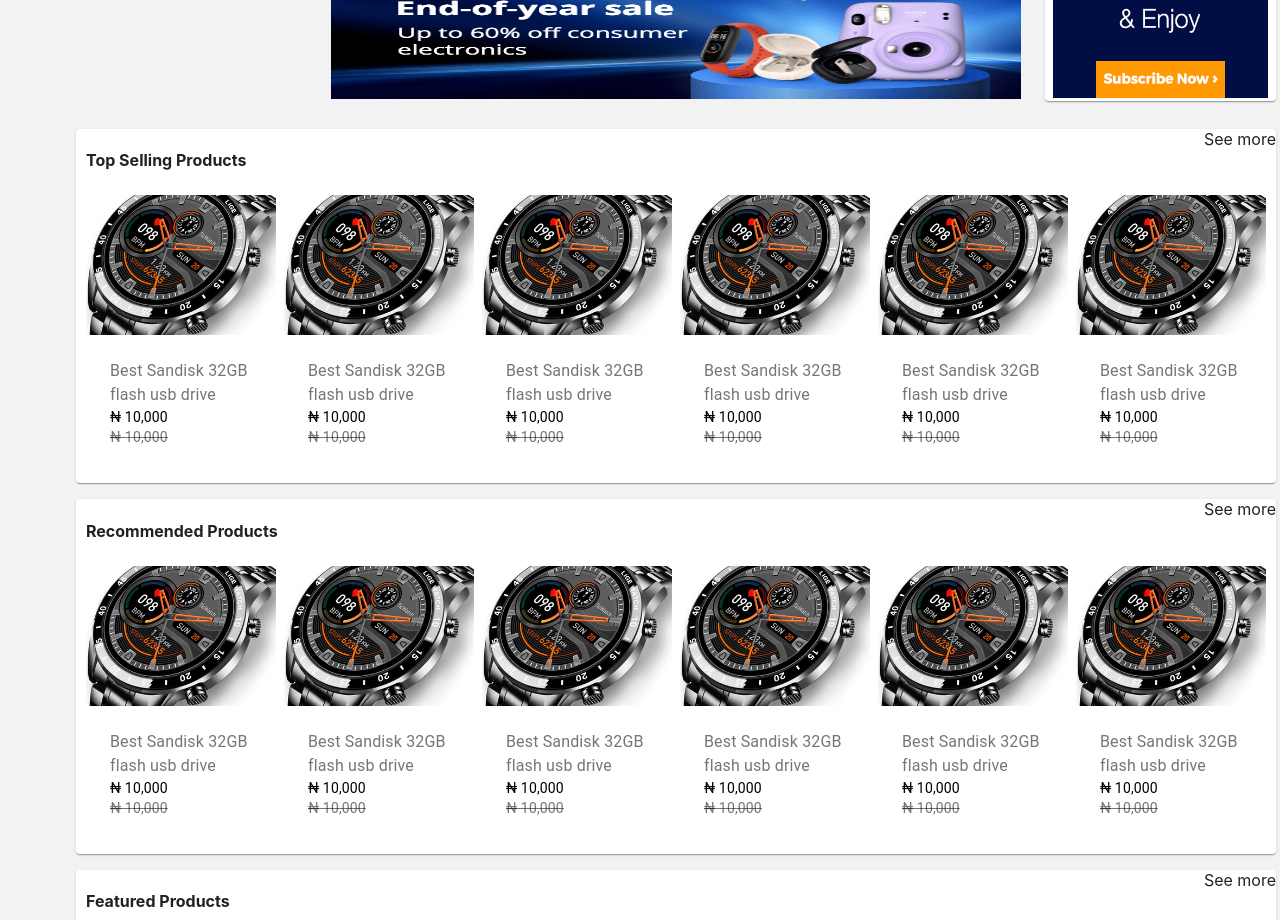
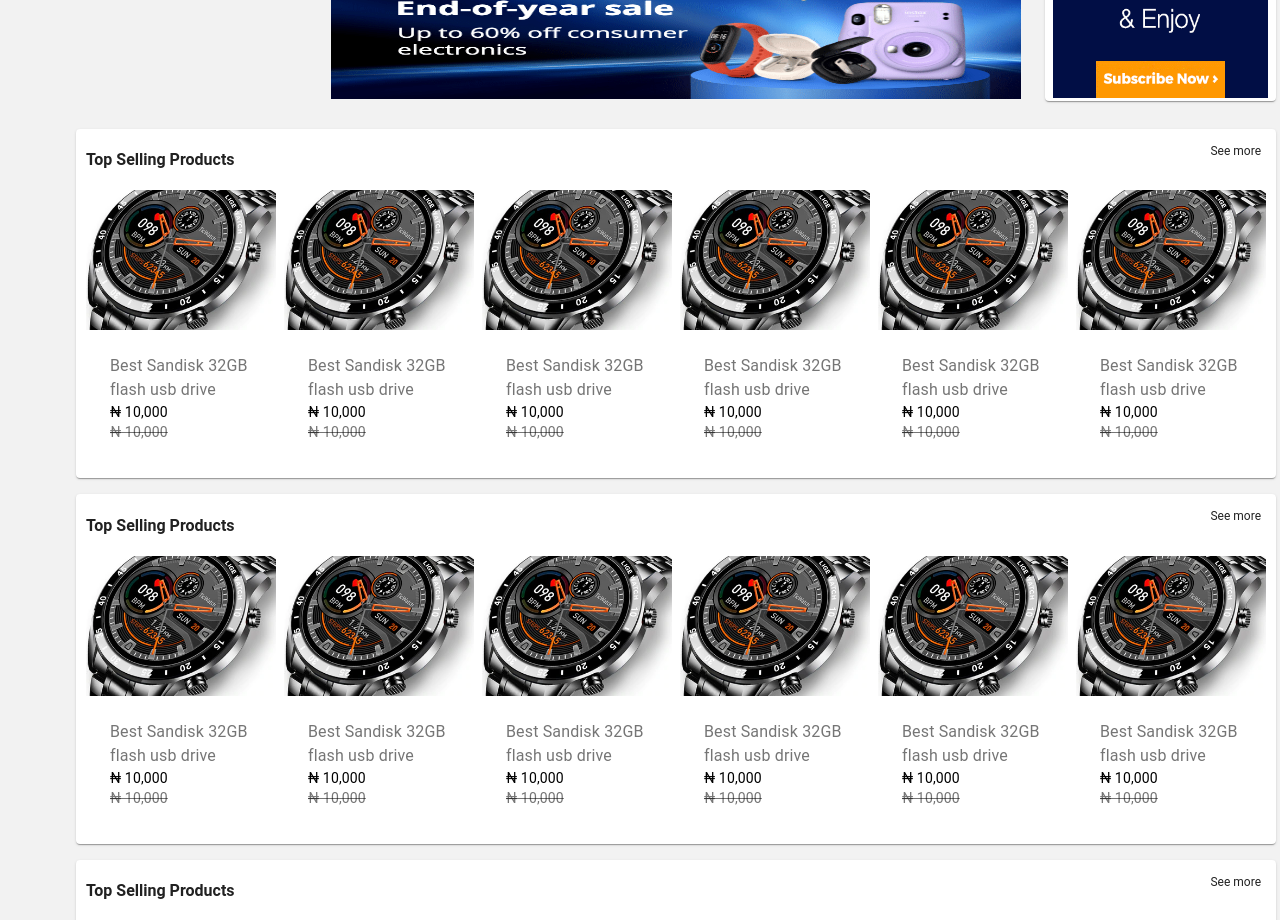
Before and after one commit to AkinWilderman/cristak, a Next.js app: page / in a window 1280 px wide. Shown: the part 520-1440 px from the top of the page. Built offline with nearby package versions, Linux system fonts and the light colour scheme.

Commit message:
Home components

```diff
--- a/components/footer/footer.js
+++ b/components/footer/footer.js
@@ -39,7 +39,7 @@
           <li className="footer-list">
             <Link href="#">
               <a>
-                <Typography variant="body2"  component="p">
+                <Typography variant="caption" component="p">
                   Cristak Careers
                 </Typography>
               </a>
@@ -48,7 +48,7 @@
           <li className="footer-list">
             <Link href="#">
               <a>
-                <Typography variant="body2"  component="p">
+                <Typography variant="caption" component="p">
                   About Us
                 </Typography>
               </a>
@@ -57,7 +57,7 @@
           <li className="footer-list">
             <Link href="#">
               <a>
-                <Typography variant="body2"  component="p">
+                <Typography variant="caption" component="p">
                   Privacy Policy
                 </Typography>
               </a>
@@ -66,7 +66,7 @@
           <li className="footer-list">
             <Link href="#">
               <a>
-                <Typography variant="body2"  component="p">
+                <Typography variant="caption" component="p">
                   Terms and Conditions
                 </Typography>
               </a>
@@ -75,7 +75,7 @@
           <li className="footer-list">
             <Link href="#">
               <a>
-                <Typography variant="body2"  component="p">
+                <Typography variant="caption" component="p">
                   Promotions
                 </Typography>
               </a>
@@ -84,7 +84,7 @@
           <li className="footer-list">
             <Link href="#">
               <a>
-                <Typography variant="body2"  component="p">
+                <Typography variant="caption" component="p">
                   Souvenir Services
                 </Typography>
               </a>
@@ -93,7 +93,7 @@
           <li className="footer-list">
             <Link href="#">
               <a>
-                <Typography variant="body2"  component="p">
+                <Typography variant="caption" component="p">
                   Souvenir printing services
                 </Typography>
               </a>
@@ -102,7 +102,7 @@
           <li className="footer-list">
             <Link href="#">
               <a>
-                <Typography variant="body2"  component="p">
+                <Typography variant="caption" component="p">
                   Digital services
                 </Typography>
               </a>
@@ -114,7 +114,7 @@
           <li className="footer-list">
             <Link href="#">
               <a>
-                <Typography variant="body2"  component="p">
+                <Typography variant="caption" component="p">
                   Help Center
                 </Typography>
               </a>
@@ -123,7 +123,7 @@
           <li className="footer-list">
             <Link href="#">
               <a>
-                <Typography variant="body2"  component="p">
+                <Typography variant="caption" component="p">
                   Return a product
                 </Typography>
               </a>
@@ -132,7 +132,7 @@
           <li className="footer-list">
             <Link href="#">
               <a>
-                <Typography variant="body2"  component="p">
+                <Typography variant="caption" component="p">
                   Report Seller or Shop Owner
                 </Typography>
               </a>
@@ -141,7 +141,7 @@
           <li className="footer-list">
             <Link href="#">
               <a>
-                <Typography variant="body2"  component="p">
+                <Typography variant="caption" component="p">
                   Ask for a refund
                 </Typography>
               </a>
@@ -153,7 +153,7 @@
           <li className="footer-list">
             <Link href="#">
               <a>
-                <Typography variant="body2"  component="p">
+                <Typography variant="caption" component="p">
                   Become a Seller
                 </Typography>
               </a>
--- a/components/home_components/featured_products/featured.js
+++ b/components/home_components/featured_products/featured.js
@@ -21,8 +21,8 @@
     paddingRight: 10,
   },
   seeMore: {
-    flexDirection: 'row',
-    alignContent: 'space-between',
+    margin: 15,
+    fontSize: 12,
   },
 }));
 
@@ -32,15 +32,17 @@
     <div className={classes.root}>
       <Paper>
         <div>
-          <div className="category-2">
-            <div className="category-left">
+          <div className="wrapper">
+            <span>
               <h4 className={styles.main}>
-                Featured Products
+                Top Selling Products
               </h4>
-            </div>
-            <div className="category-right">
-              <Link href="#"><a> See more </a></Link>
-            </div>
+            </span>
+            <span className={classes.seeMore}>
+              <Link href="#">
+                <a>See more</a>
+              </Link>
+            </span>
           </div>
           <div>
             <Grid container spacing={1} className={classes.grid}>
--- a/components/home_components/recommended_products/recommended.js
+++ b/components/home_components/recommended_products/recommended.js
@@ -21,8 +21,8 @@
     paddingRight: 10,
   },
   seeMore: {
-    flexDirection: 'row',
-    alignContent: 'space-between',
+    margin: 15,
+    fontSize: 12,
   },
 }));
 
@@ -32,15 +32,17 @@
     <div className={classes.root}>
       <Paper>
         <div>
-          <div className="category-2">
-            <div className="category-left">
+          <div className="wrapper">
+            <span>
               <h4 className={styles.main}>
-                Recommended Products
+                Top Selling Products
               </h4>
-            </div>
-            <div className="category-right">
-              <Link href="#"><a> See more </a></Link>
-            </div>
+            </span>
+            <span className={classes.seeMore}>
+              <Link href="#">
+                <a>See more</a>
+              </Link>
+            </span>
           </div>
           <div>
             <Grid container spacing={1} className={classes.grid}>
--- a/components/home_components/top_products/top_products.js
+++ b/components/home_components/top_products/top_products.js
@@ -5,6 +5,7 @@
 import Link from 'next/link';
 import styles from '../../../styles/top.module.css';
 import SimpleProduct from '../../single_product/simple';
+import data from '../../../data/products.json';
 
 const useStyles = makeStyles((theme) => ({
   root: {
@@ -21,8 +22,8 @@
     paddingRight: 10,
   },
   seeMore: {
-    flexDirection: 'row',
-    alignContent: 'space-between',
+    margin: 15,
+    fontSize: 12,
   },
 }));
 
@@ -32,15 +33,17 @@
     <div className={classes.root}>
       <Paper>
         <div>
-          <div className="category-2">
-            <div className="category-left">
+          <div className="wrapper">
+            <span>
               <h4 className={styles.main}>
                 Top Selling Products
               </h4>
-            </div>
-            <div className="category-right">
-              <Link href="/product/product"><a> See more </a></Link>
-            </div>
+            </span>
+            <span className={classes.seeMore}>
+              <Link href="#">
+                <a>See more</a>
+              </Link>
+            </span>
           </div>
           <div>
             <Grid container spacing={1} className={classes.grid}>
--- a/components/single_product/simple.js
+++ b/components/single_product/simple.js
@@ -16,7 +16,7 @@
   },
 });
 
-export default function SimpleProduct(props) {
+const SimpleProduct = props => {
   const classes = useStyles();
 
   return (
@@ -45,4 +45,6 @@
       </CardActions>
     </Card>
   );
-}
+};
+
+export default SimpleProduct;
--- a/styles/globals.css
+++ b/styles/globals.css
@@ -3,8 +3,7 @@
   background-color: #F2F2F2;
   padding: 0;
   margin: 0;
-  font-family: -apple-system, BlinkMacSystemFont, Segoe UI, Roboto, Oxygen,
-    Ubuntu, Cantarell, Fira Sans, Droid Sans, Helvetica Neue, sans-serif;
+  font-family: Roboto, Helvetica Neue, Arial, sans-serif;
 }
 
 a {
@@ -131,3 +130,8 @@
   list-style-type:none;
   color: grey;
 }
+
+.wrapper{
+  display: flex;
+  justify-content: space-between
+}
```
Also changed, not shown: pages/search_result/search.js (added).
